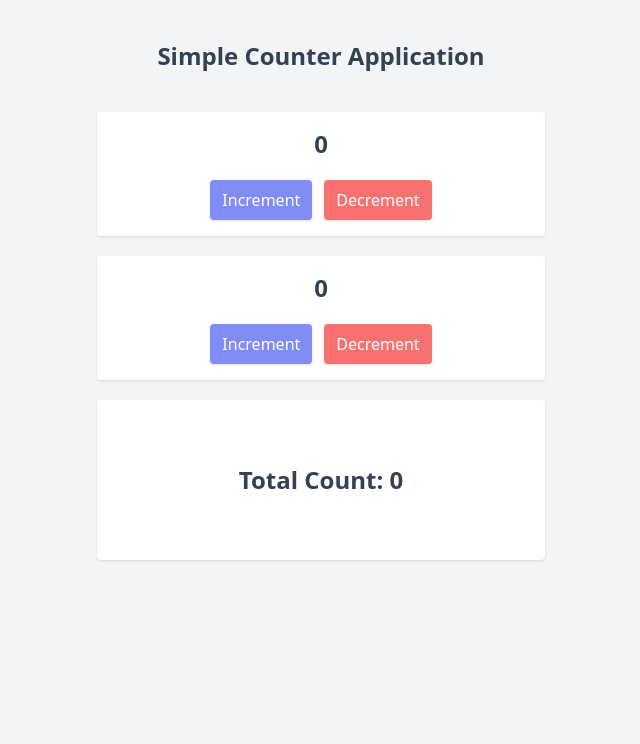
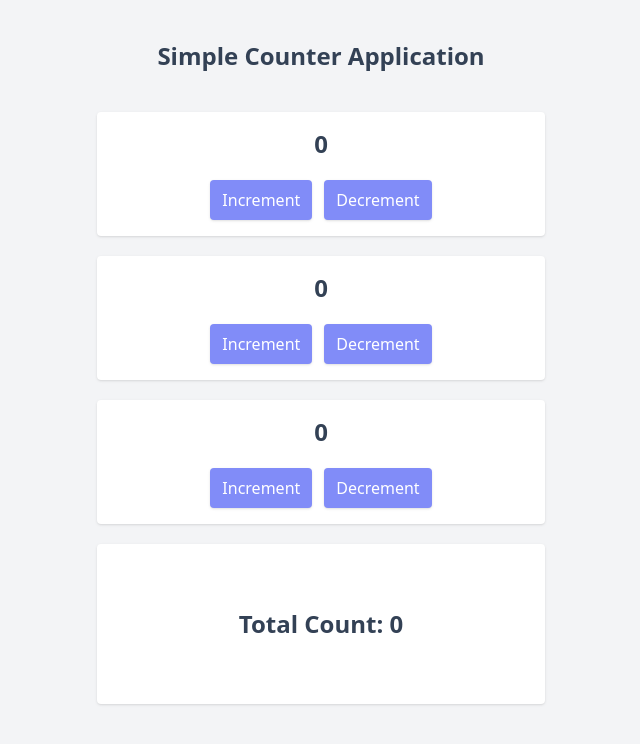
Before and after one commit to Tusar78/Redux, a React (Create React App) app in the folder Module-01/counter/: page / in a window 1280 px wide. Shown: the top 744 px of the page, without its empty margins (319-959 px from the left). Built offline with nearby package versions, Linux system fonts and the light colour scheme.

Commit message:
Jotil state

```diff
--- a/Module-01/counter/src/App.js
+++ b/Module-01/counter/src/App.js
@@ -11,14 +11,48 @@ const initialState = [
     id: 2,
     count: 0,
   },
+  {
+    id: 3,
+    count: 0,
+  },
 ];
 
 function App() {
   const [state, setState] = useState(initialState);
   const totalCount = () => {
     return state.reduce((total, counter) => total + counter.count, 0);
-  }
-  console.log(totalCount());
+  };
+
+  const increment = (id) => {
+    const updatedCounter = state.map((c) => {
+      if (c.id === id) {
+        return {
+          ...c,
+          count: c.count + 1,
+        };
+      }
+      return {
+        ...c,
+      };
+    });
+
+    setState(updatedCounter);
+  };
+
+  const decrement = (id) => {
+    const updatedCounter = state.map((c) => {
+      if (c.id === id) {
+        return {
+          ...c,
+          count: c.count - 1,
+        };
+      }
+      return {
+        ...c,
+      };
+    });
+    setState(updatedCounter);
+  };
   return (
     <div className="w-screen h-screen p-10 bg-gray-100 text-slate-700">
       <h1 className="max-w-md mx-auto text-center text-2xl font-bold">
@@ -26,8 +60,15 @@ function App() {
       </h1>
 
       <div className="max-w-md mx-auto mt-10 space-y-5">
-        <Counter />
-        <Counter />
+        {state.map((count) => (
+          <Counter
+            id={count.id}
+            increment={increment}
+            decrement={decrement}
+            count={count.count}
+            key={count.id}
+          />
+        ))}
         <Stats count={totalCount()} />
       </div>
     </div>
--- /dev/null
+++ b/Module-01/counter/src/Components/Button.jsx
@@ -0,0 +1,14 @@
+import React from "react";
+
+const Button = ({children, handler}) => {
+  return (
+    <button
+      className="bg-indigo-400 text-white px-3 py-2 rounded shadow"
+      onClick={handler}
+    >
+      {children}
+    </button>
+  );
+};
+
+export default Button;
--- /dev/null
+++ b/Module-01/counter/src/Components/Count.jsx
@@ -0,0 +1,7 @@
+import React from "react";
+
+const Count = ({count}) => {
+  return <div className="text-2xl font-semibold">{count}</div>;
+};
+
+export default Count;
--- a/Module-01/counter/src/Components/Counter.jsx
+++ b/Module-01/counter/src/Components/Counter.jsx
@@ -1,24 +1,13 @@
-import React, { useState } from "react";
+import Button from "./Button";
+import Count from "./Count";
 
-const Counter = () => {
-  const [count, setCount] = useState(0);
-  const increment = () => {
-    setCount((prevCount) => prevCount + 1);
-  };
-
-  const decrement = () => {
-    setCount((prevCount) => prevCount - 1);
-  };
+const Counter = ({ id, count, increment, decrement }) => {
   return (
     <div className="p-4 h-auto flex flex-col items-center justify-center space-y-5 bg-white rounded shadow">
-      <div className="text-2xl font-semibold">{count}</div>
+      <Count count={count} />
       <div className="flex space-x-3">
-        <button className="bg-indigo-400 text-white px-3 py-2 rounded shadow" onClick={increment}>
-          Increment
-        </button>
-        <button className="bg-red-400 text-white px-3 py-2 rounded shadow" onClick={decrement}>
-          Decrement
-        </button>
+        <Button handler={() => increment(id)}> Increment </Button>
+        <Button handler={() => decrement(id)}> Decrement </Button>
       </div>
     </div>
   );
```
